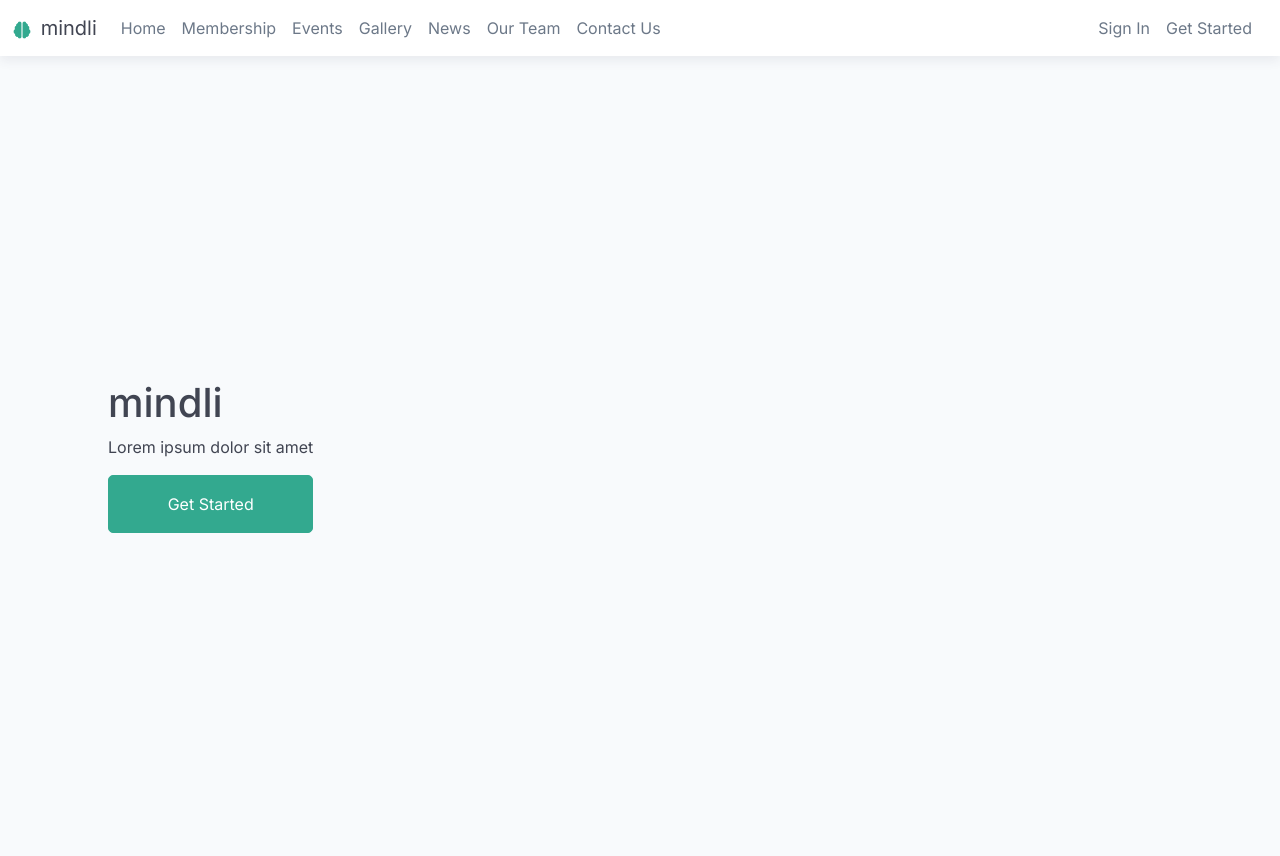
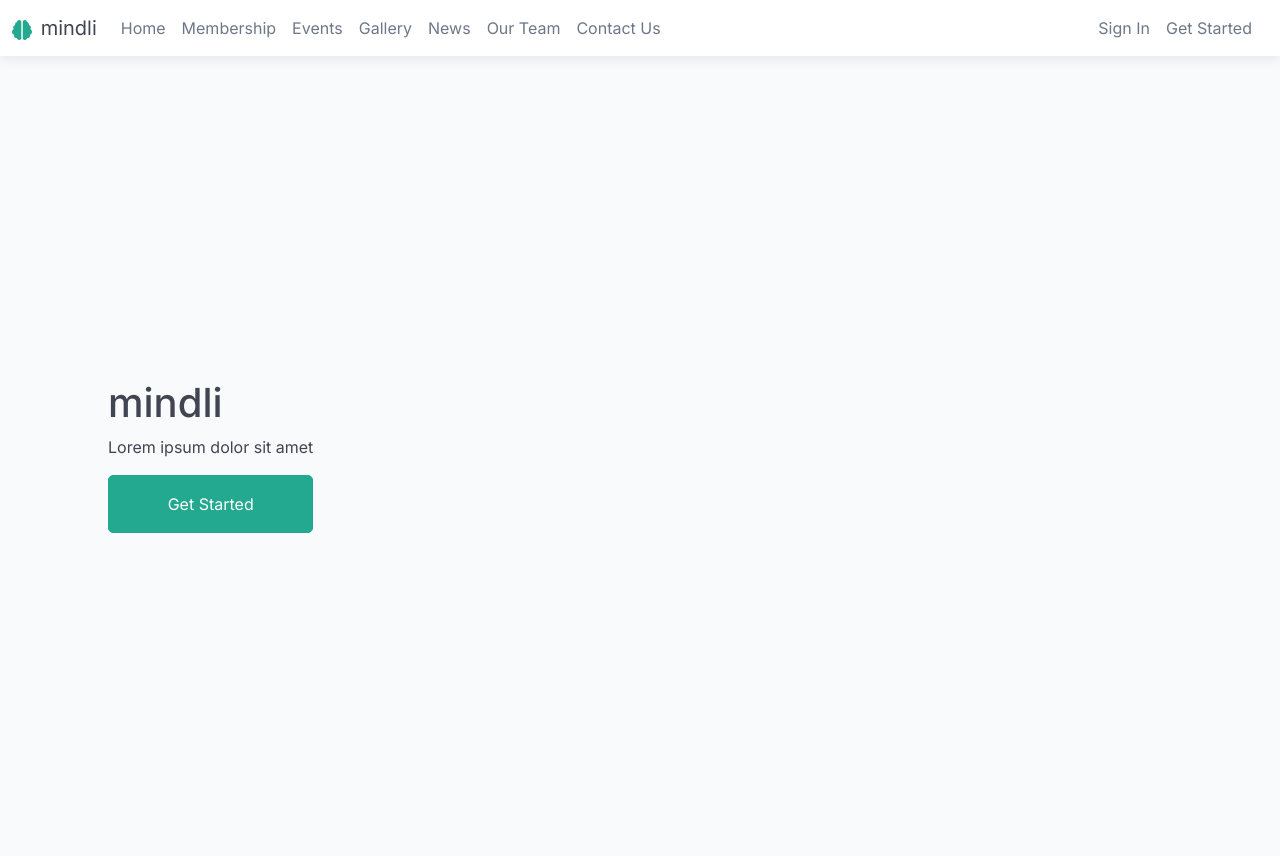
Before and after one commit to neilshaabi/mindli, a Python web app: template app/templates/index.html in a window 1280 px wide. Run offline with Jinja, Linux system fonts and the light colour scheme; the template is opened without the code that fills it, so the values that code supplies are empty; style sheets or scripts are compiled from the project's sources; some libraries are stand-ins or nearby versions.

Commit message:
Changed primary colour

```diff
--- a/app/static/css/main.css
+++ b/app/static/css/main.css
@@ -1,8 +1,8 @@
 /* General */
 
 :root {
-    --colour-primary: #33a98f;
-    --colour-dark: #009473;
+    --colour-primary: #22a98f;
+    --colour-dark: #00977e;
 
     --light-grey-bg: #f8fafc;
     --light-grey-outline: #e0e1e4;
```
Also changed, not shown: app/static/img/logos/logo.png.
